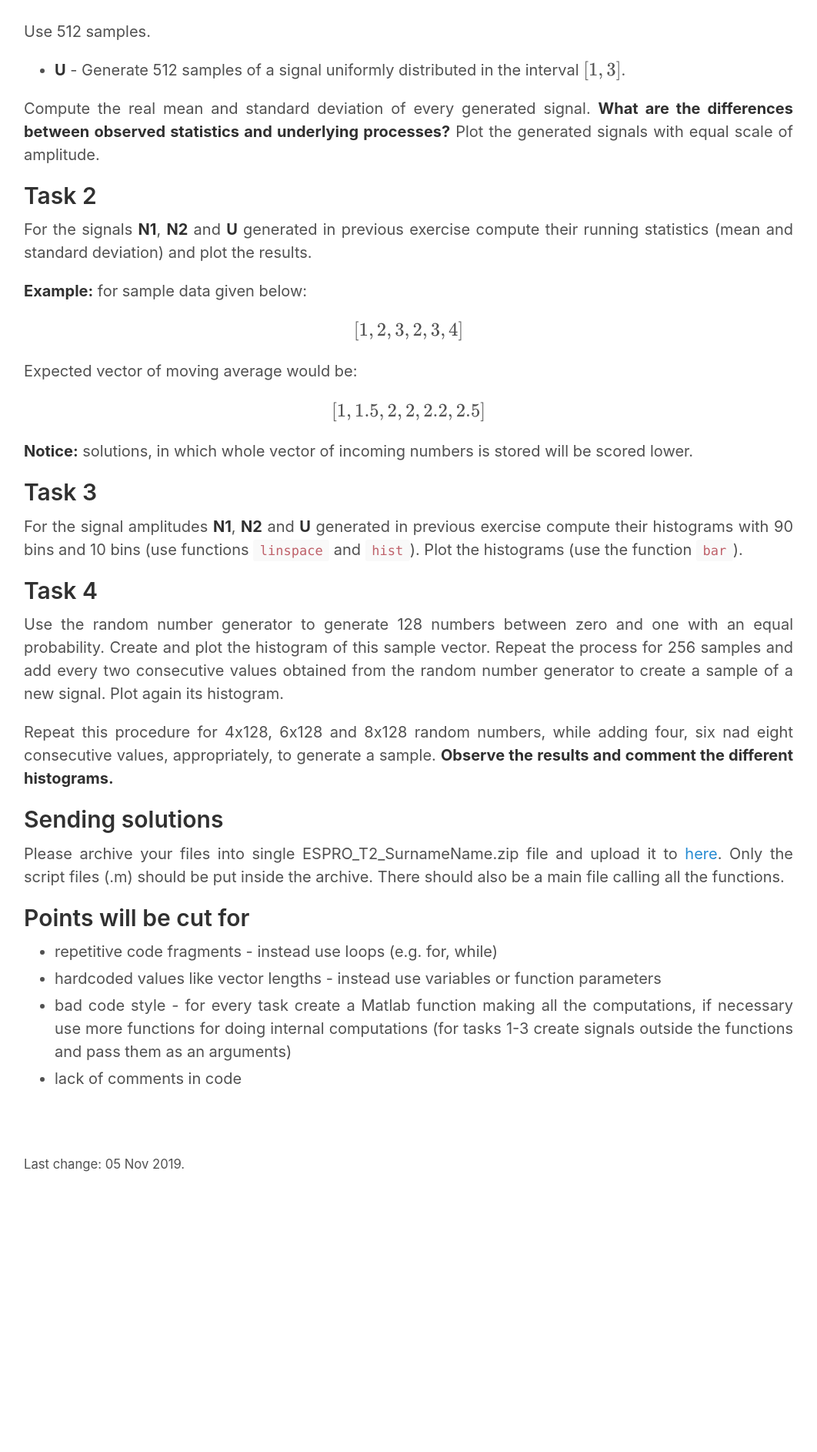
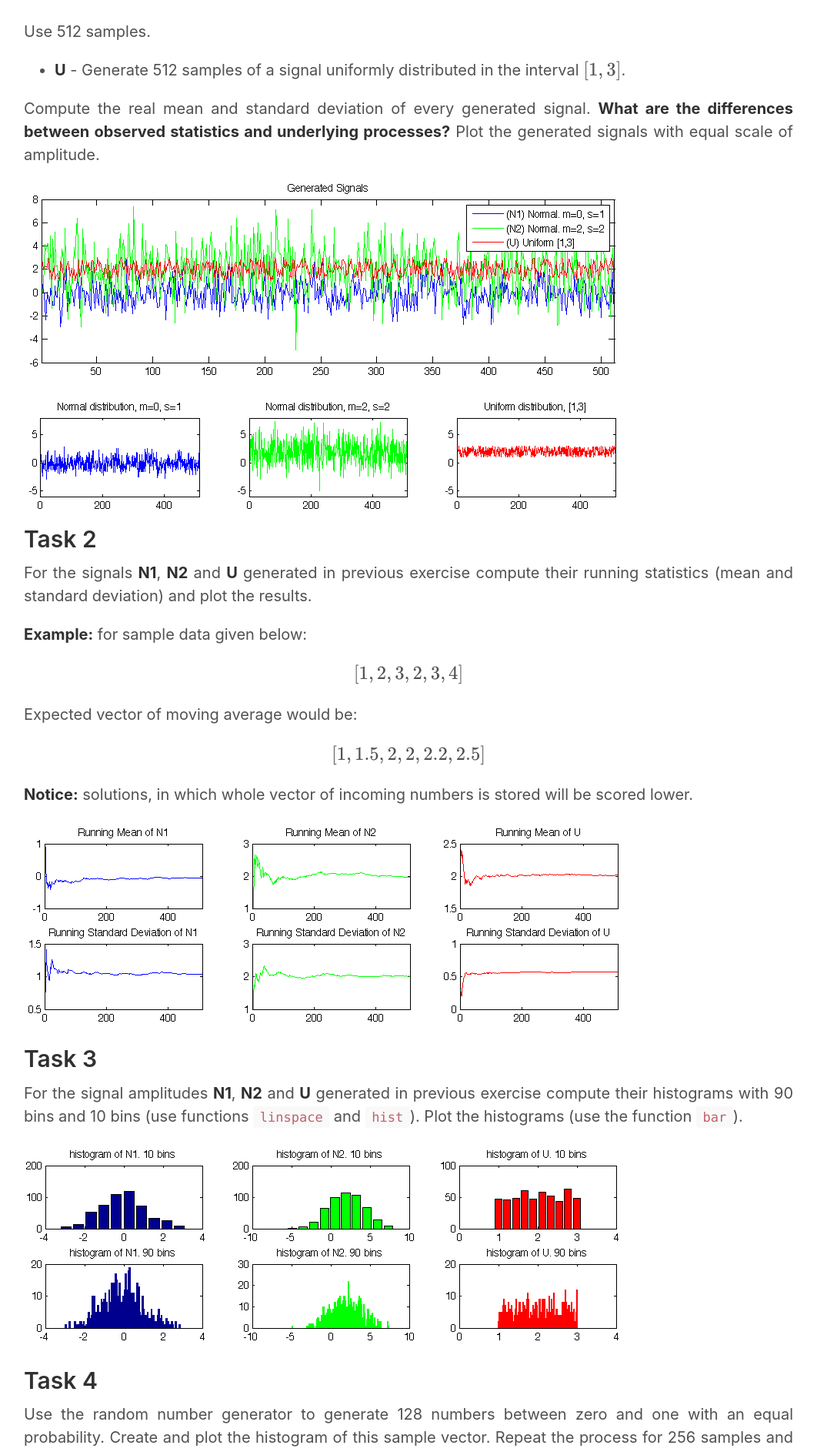
Before and after one commit to wut-mpg/espro, a Jekyll site: the page built from _posts/2019-10-22-L2.md, in a window 1280 px wide. Shown: the part 418-2304 px from the top of the page at 77% size, without its empty margins (109-1171 px from the left). Built offline with Jekyll 4.4.1, drawn with Linux system fonts in a browser that asks for light colours; formulas are drawn with MathJax 3; before the commit the page ends 1984 px from its top, so only the background shows below that.

Commit message:
Update 2019-10-22-L2.md

```diff
--- a/_posts/2019-10-22-L2.md
+++ b/_posts/2019-10-22-L2.md
@@ -21,6 +21,10 @@ Compute the real mean and standard deviation of every generated signal.
 **What are the differences between observed statistics and underlying processes?**
 Plot the generated signals with equal scale of amplitude.
 
+
+![]({{site.baseurl}}/public/2_1A.png)
+![]({{site.baseurl}}/public/2_1B.png)
+
 ## Task 2
 
 For the signals **N1**, **N2** and **U** generated in previous exercise
@@ -36,11 +40,16 @@ $$ [1,	1.5,	2,	2,	2.2,	2.5]$$
 
 **Notice:** solutions, in which whole vector of incoming numbers is stored will be scored lower.
 
+
+![]({{site.baseurl}}/public/2_2.png)
+
 ## Task 3
 
 For the signal amplitudes **N1**, **N2** and **U** generated in previous exercise
 compute their histograms with 90 bins and 10 bins (use functions `linspace` and `hist`).
 Plot the histograms (use the function `bar`).
+
+![]({{site.baseurl}}/public/2_3.png)
 
 ## Task 4
 
@@ -54,6 +63,9 @@ Repeat this procedure for 4x128, 6x128 and 8x128 random numbers,
 while adding four, six nad eight consecutive values, appropriately,
 to generate a sample. **Observe the results and comment the different histograms.**
 
+
+![]({{site.baseurl}}/public/2_4.png)
+
 ## Sending solutions
 
 Please archive your files into single ESPRO_T2_SurnameName.zip file and upload it to [here](https://cloud.robotyka.ia.pw.edu.pl/index.php/s/zcYFLPffTkDBppi). Only the script files (.m) should be put
```
